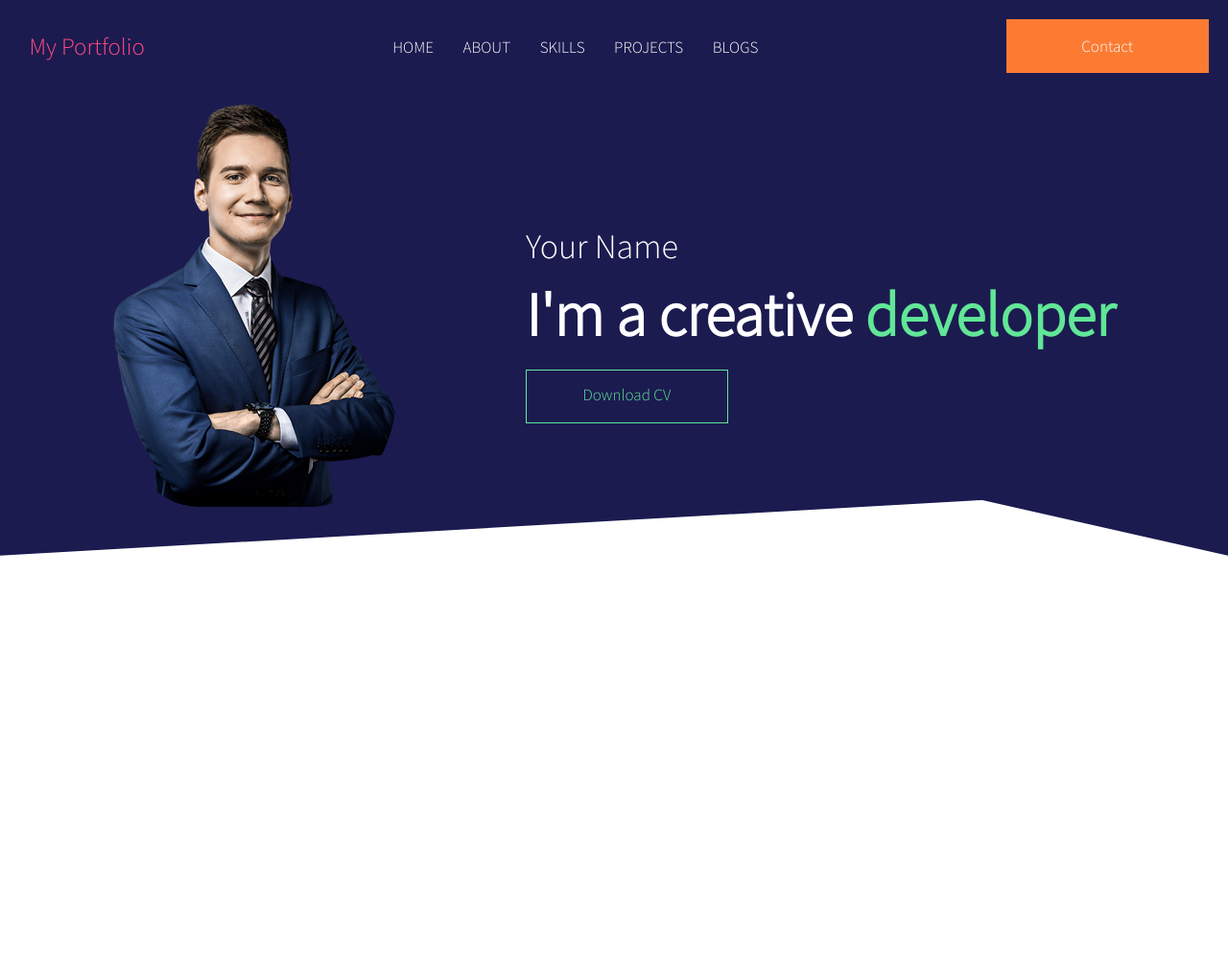
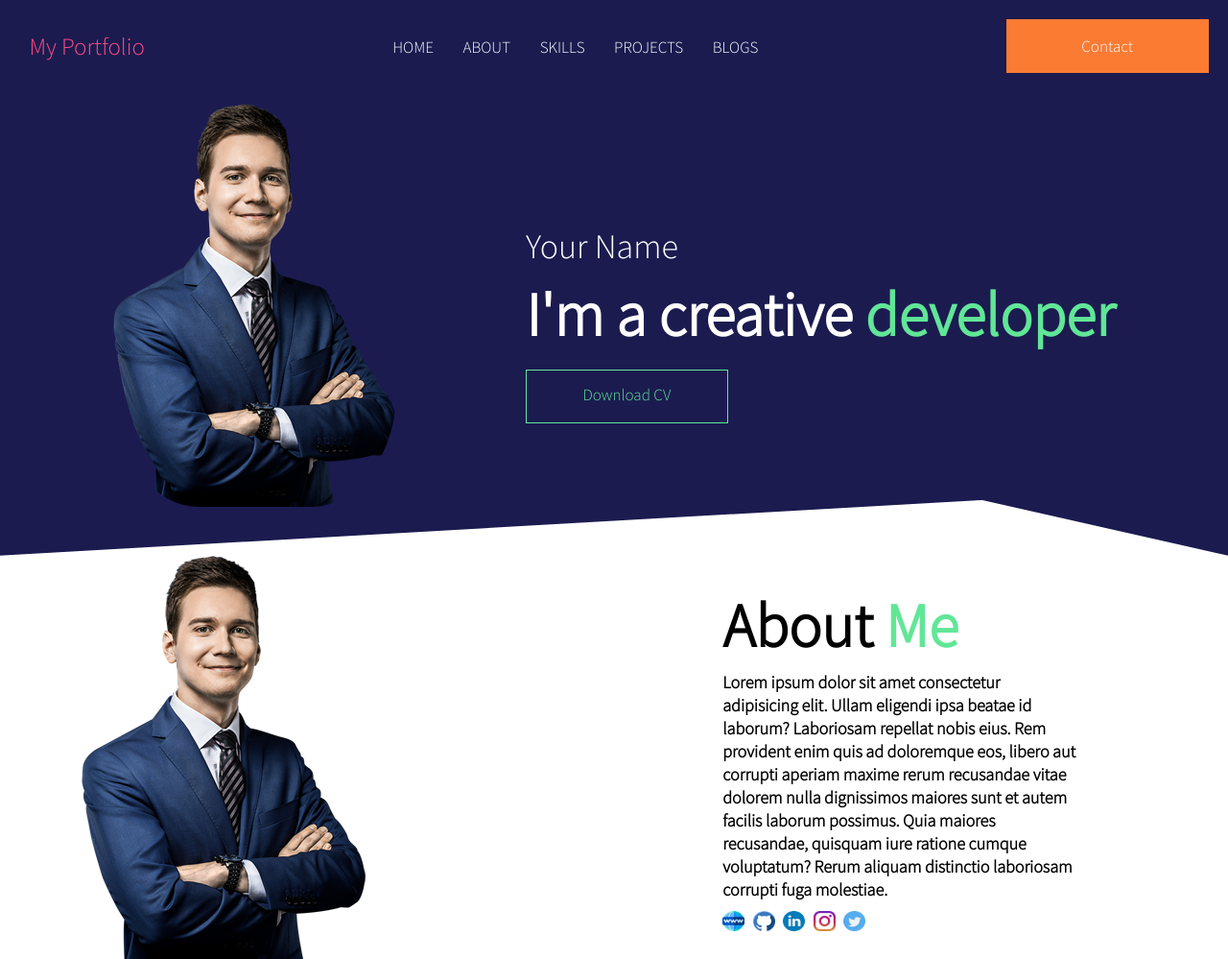
Before and after one commit to BinodAlgo/porfilio-project-2, a plain HTML site: page public/index.html in a window 1280 px wide. Shown: the whole page at 96% size. Before the commit the page ends 800 px from the top, so only its background shows below. Drawn offline with Linux system fonts and the light colour scheme.

Commit message:
about me section added and styled in css

```diff
--- a/public/index.html
+++ b/public/index.html
@@ -1,5 +1,6 @@
 <!DOCTYPE html>
 <html lang="en">
+
 <head>
   <meta charset="UTF-8">
   <meta http-equiv="X-UA-Compatible" content="IE=edge">
@@ -8,6 +9,7 @@
   <link rel="stylesheet" href="/src/css/styles.css">
   <!-- Link  Favicon  -->
 </head>
+
 <body>
   <!-- Navbar starts here -->
   <header class="header-container">
@@ -53,7 +55,50 @@
 
 
   <!-- About Me Section -->
-
+  <section class="about">
+    <div class="about--image">
+      <img src="/src/images/Heroman.png" alt="About me">
+    </div>
+    <div class="about--text">
+      <div class="about--text_title">
+        <p>About <span class="text-green">Me</span></p>
+      </div>
+      <div class="about--text_content">
+        <p>Lorem ipsum dolor sit amet consectetur adipisicing elit. Ullam eligendi ipsa beatae id laborum? Laboriosam
+          repellat nobis eius. Rem provident enim quis ad doloremque eos, libero aut corrupti aperiam maxime rerum
+          recusandae vitae dolorem nulla dignissimos maiores sunt et autem facilis laborum possimus. Quia maiores
+          recusandae, quisquam iure ratione cumque voluptatum? Rerum aliquam distinctio laboriosam corrupti fuga
+          molestiae.</p>
+      </div>
+      <div class="about--social_icons">
+        <div class="www-net">
+          <a href="">
+            <img src="/src/images/world-wide-web.png" alt="World Wide Web">
+          </a>
+        </div>
+        <div class="github">
+          <a href="">
+            <img src="/src/images/github.png" alt="Github">
+          </a>
+        </div>
+        <div class="linkedin">
+          <a href="">
+            <img src="/src/images/linkedin.png" alt="Linkedin">
+          </a>
+        </div>
+        <div class="Instagram">
+          <a href="">
+            <img src="/src/images/instagram.png" alt="Instagram">
+          </a>
+        </div>
+        <div class="Twitter">
+          <a href="">
+            <img src="/src/images/twitter.png" alt="Twitter">
+          </a>
+        </div>
+      </div>
+    </div>
+  </section>
 
 
   <!-- My Skills Section -->
@@ -73,4 +118,5 @@
 
 
 </body>
+
 </html>
--- a/src/css/styles.css
+++ b/src/css/styles.css
@@ -14,6 +14,11 @@
   );
 }
 
+
+::selection{
+  background-color: var(--dark-color);
+  color:var(--pure-color);
+}
 *,
 *::after,
 *::before {
@@ -100,7 +105,6 @@ clip-path: polygon(100% 0, 100% 100%, 80% 90%, 0 100%, 0 0);
 .header--left .header--hero_image img {
   max-width:100%;
   object-fit:cover;
-  /* height: 595px; */
   height:auto;
   border-radius: 30%;
   display: block;
@@ -166,3 +170,67 @@ clip-path: polygon(100% 0, 100% 100%, 80% 90%, 0 100%, 0 0);
   background-color: var(--primary-color);
   color:var(--dark-color);
 }
+
+
+/* Styling About Me Section */
+.about{
+  background:var(--pure-color);
+  display:flex;
+  align-items:center;
+  justify-content: space-between;
+  gap:3rem;
+}
+
+
+.about--image{
+  flex:2;
+
+}
+
+.about--image img{
+  /* height:auto; */
+display: block;
+/* width: 405px;
+height: 575px; */
+max-width: 100%;
+height: auto;
+object-fit: cover;
+
+/* margin-right:3rem; */
+margin-left:5rem;
+}
+
+.about .about--text{
+  flex:1.5;
+  /* margin-left:1rem; */
+}
+.about--text .about--text_title{
+  font-size:64px;
+  font-weight:900;
+}
+
+.about--text .about--text_content{
+  width:70%;
+  font-size:18px;
+  font-weight: 700;
+  text-align: left;
+  line-height:24px;
+}
+
+
+
+.about--social_icons{
+  display:flex;
+  gap:.5rem;
+  margin-top:10px;
+  justify-content: flex-start;
+  align-items: center;
+}
+.about--social_icons  img{
+  width:23px;
+  height:21.5px;
+}
+
+
+
+/* Stlying My Skills Section */
```
Lines whose indentation alone changed are shown as unchanged.
